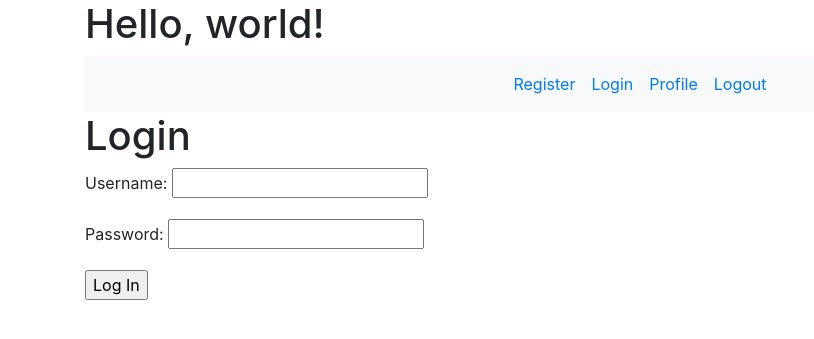
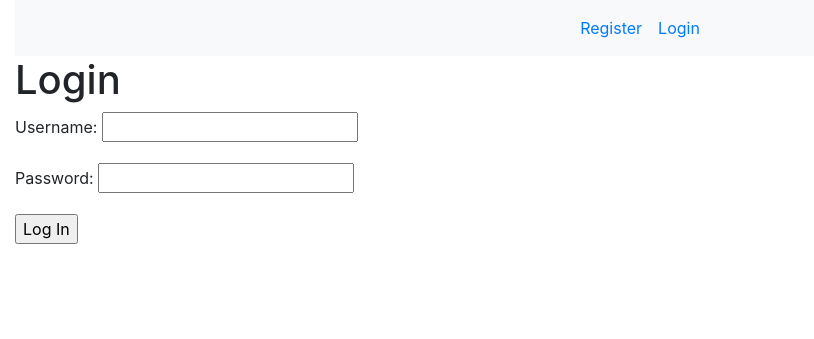
Before and after one commit to amcali/project-online-order, a Django app: page /login in a window 1280 px wide. Shown: the top 339 px of the page, without its empty margins (0-814 px from the left). Run offline with Django 3.2, Linux system fonts and the light colour scheme; some libraries are stand-ins or nearby versions.

Commit message:
Create master template base.template.html for other pages to inherit from.

```diff
--- a/ProjectOnlineOrder/settings.py
+++ b/ProjectOnlineOrder/settings.py
@@ -55,7 +55,7 @@ ROOT_URLCONF = 'ProjectOnlineOrder.urls'
 TEMPLATES = [
     {
         'BACKEND': 'django.template.backends.django.DjangoTemplates',
-        'DIRS': [],
+        'DIRS': [os.path.join(BASE_DIR, 'templates')],
         'APP_DIRS': True,
         'OPTIONS': {
             'context_processors': [
--- a/accounts/templates/accounts/login.template.html
+++ b/accounts/templates/accounts/login.template.html
@@ -1,50 +1,6 @@
-<!doctype html>
-<html lang="en">
-  <head>
-    <!-- Required meta tags -->
-    <meta charset="utf-8">
-    <meta name="viewport" content="width=device-width, initial-scale=1, shrink-to-fit=no">
+{% extends 'base.template.html' %}
 
-    <!-- Bootstrap CSS -->
-    <link rel="stylesheet" href="https://maxcdn.bootstrapcdn.com/bootstrap/4.0.0/css/bootstrap.min.css" integrity="sha384-Gn5384xqQ1aoWXA+058RXPxPg6fy4IWvTNh0E263XmFcJlSAwiGgFAW/dAiS6JXm" crossorigin="anonymous">
-
-    <title>Hello, world!</title>
-  </head>
-  <body>
-    <div class='container'>
-        <h1>Hello, world!</h1>
-
-        <nav class="navbar navbar-expand-sm bg-light justify-content-center">
-
-          <!-- Links -->
-          <ul class="navbar-nav">
-            <li class="nav-item">
-              <a class="nav-link" href="#">Register</a>
-            </li>
-            <li class="nav-item">
-              <a class="nav-link" href="#">Login</a>
-            </li>
-            <li class="nav-item">
-              <a class="nav-link" href="profile">Profile</a>
-            </li>
-            <li class="nav-item">
-              <a class="nav-link" href="logout">Logout</a>
-            </li>
-          </ul>
-
-        </nav>
-
-        {% if messages %}
-        <div class="alert alert-success">
-            {% for m in messages%}
-                {{ m }}
-            {% endfor %}
-        </div>
-        {% endif %}
-
-        {% if request.user.username %}
-            Logged in as: {{request.user.username}}
-        {% endif %}
+{% block content %}
 
 <h1>Login</h1>
 
@@ -53,12 +9,5 @@
     {{ form.as_p }}
     <input type="submit" value="Log In" />
 </form>
-    </div>
 
-    <!-- Optional JavaScript -->
-    <!-- jQuery first, then Popper.js, then Bootstrap JS -->
-    <script src="https://code.jquery.com/jquery-3.2.1.slim.min.js" integrity="sha384-KJ3o2DKtIkvYIK3UENzmM7KCkRr/rE9/Qpg6aAZGJwFDMVNA/GpGFF93hXpG5KkN" crossorigin="anonymous"></script>
-    <script src="https://cdnjs.cloudflare.com/ajax/libs/popper.js/1.12.9/umd/popper.min.js" integrity="sha384-ApNbgh9B+Y1QKtv3Rn7W3mgPxhU9K/ScQsAP7hUibX39j7fakFPskvXusvfa0b4Q" crossorigin="anonymous"></script>
-    <script src="https://maxcdn.bootstrapcdn.com/bootstrap/4.0.0/js/bootstrap.min.js" integrity="sha384-JZR6Spejh4U02d8jOt6vLEHfe/JQGiRRSQQxSfFWpi1MquVdAyjUar5+76PVCmYl" crossorigin="anonymous"></script>
-  </body>
-</html>
+{% endblock%}
--- /dev/null
+++ b/templates/base.template.html
@@ -0,0 +1,60 @@
+<!doctype html>
+<html lang="en">
+  <head>
+    <!-- Required meta tags -->
+    <meta charset="utf-8">
+    <meta name="viewport" content="width=device-width, initial-scale=1, shrink-to-fit=no">
+
+    <!-- Bootstrap CSS -->
+    <link rel="stylesheet" href="https://maxcdn.bootstrapcdn.com/bootstrap/4.0.0/css/bootstrap.min.css" integrity="sha384-Gn5384xqQ1aoWXA+058RXPxPg6fy4IWvTNh0E263XmFcJlSAwiGgFAW/dAiS6JXm" crossorigin="anonymous">
+
+    <title>Hello, world!</title>
+  </head>
+  <body>
+    <div class='container-fluid'>
+
+        <nav class="navbar navbar-expand-sm bg-light justify-content-center">
+
+          <!-- Links -->
+          <ul class="navbar-nav">
+            <li class="nav-item">
+            {% if not user.is_authenticated %}
+              <a class="nav-link" href="#">Register</a>
+            </li>
+            <li class="nav-item">
+              <a class="nav-link" href="login">Login</a>
+            </li>
+            {% endif %}
+            {% if user.is_authenticated %}
+            <li class="nav-item">
+              <a class="nav-link" href="{% url "user_profile" %}">Profile</a>
+            </li>
+            <li class="nav-item">
+              <a class="nav-link" href="logout">Logout</a>
+            </li>
+            {% endif %}
+          </ul>
+
+        </nav>
+
+        {% if messages %}
+        <div class="alert alert-success">
+            {% for m in messages%}
+                {{ m }}
+            {% endfor %}
+        </div>
+        {% endif %}
+
+        {% if request.user.username %}
+            Logged in as: {{request.user.username}}
+        {% endif %}
+
+        {% block content %}{% endblock %}
+    </div>
+    <!-- Optional JavaScript -->
+    <!-- jQuery first, then Popper.js, then Bootstrap JS -->
+    <script src="https://code.jquery.com/jquery-3.2.1.slim.min.js" integrity="sha384-KJ3o2DKtIkvYIK3UENzmM7KCkRr/rE9/Qpg6aAZGJwFDMVNA/GpGFF93hXpG5KkN" crossorigin="anonymous"></script>
+    <script src="https://cdnjs.cloudflare.com/ajax/libs/popper.js/1.12.9/umd/popper.min.js" integrity="sha384-ApNbgh9B+Y1QKtv3Rn7W3mgPxhU9K/ScQsAP7hUibX39j7fakFPskvXusvfa0b4Q" crossorigin="anonymous"></script>
+    <script src="https://maxcdn.bootstrapcdn.com/bootstrap/4.0.0/js/bootstrap.min.js" integrity="sha384-JZR6Spejh4U02d8jOt6vLEHfe/JQGiRRSQQxSfFWpi1MquVdAyjUar5+76PVCmYl" crossorigin="anonymous"></script>
+  </body>
+</html>
```
Also changed, not shown: accounts/templates/accounts/index.template.html (+4 -55 lines), accounts/templates/accounts/profile.template.html (+7 -0 lines). Lines whose indentation alone changed are shown as unchanged.
